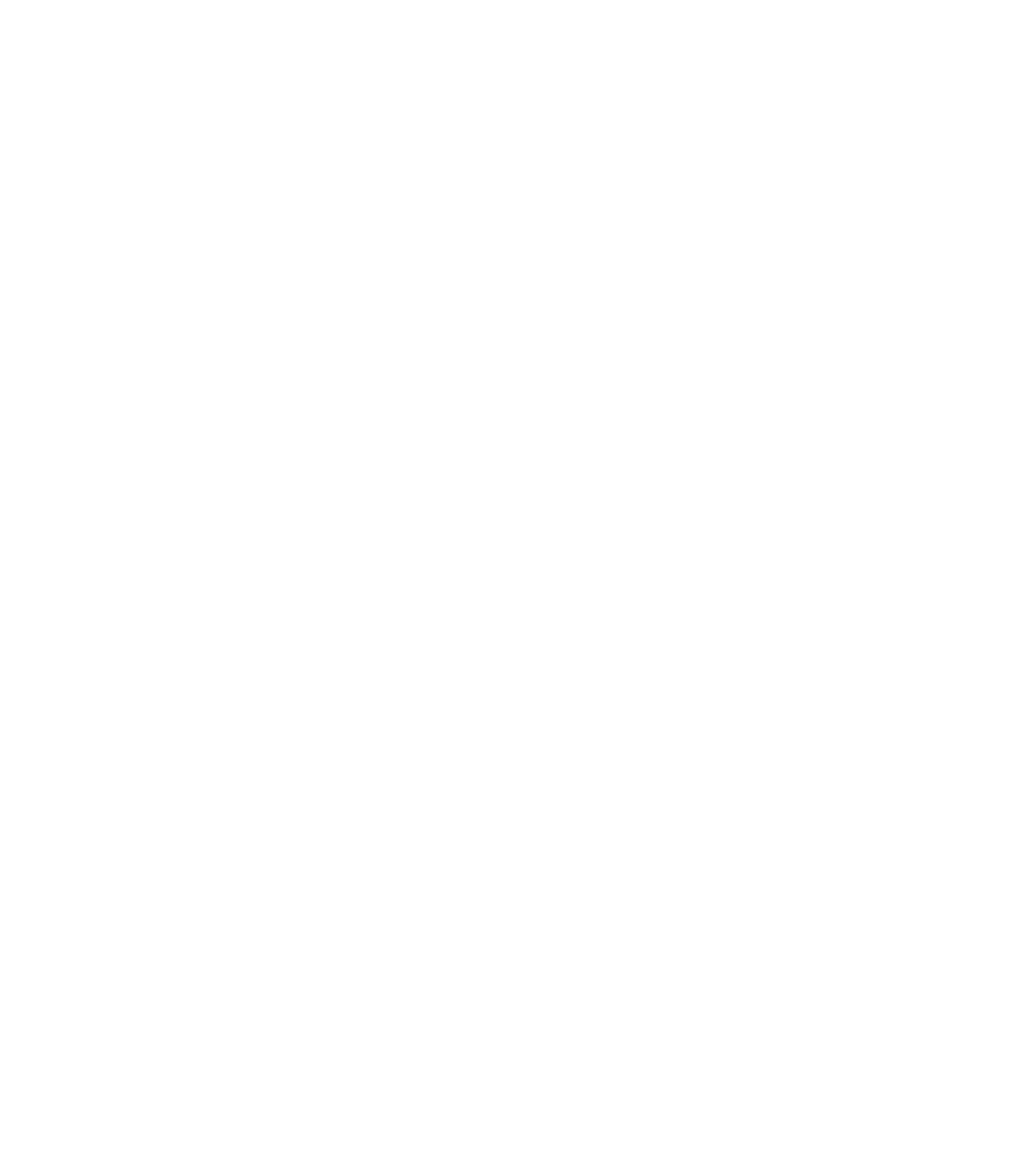
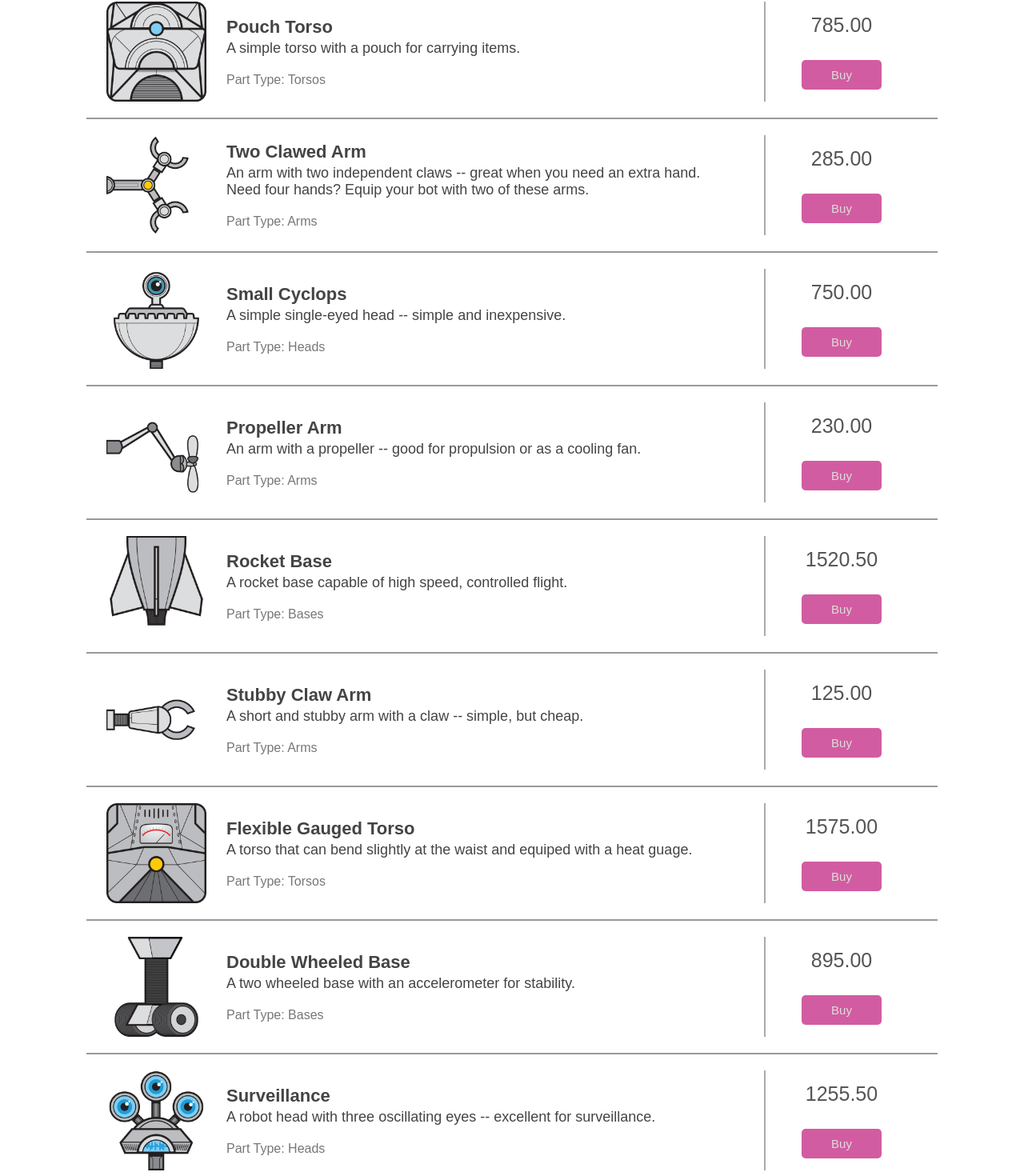
Before and after one commit to aivars-playground/angular_20250514, an Angular app in the folder angular-fundamentals/: page / in a window 1280 px wide. Shown: the part 2222-3692 px from the top of the page at 80% size. Before the commit the page ends 1377 px from the top, so only its background shows below. Built offline with nearby package versions, Linux system fonts and the light colour scheme.

Commit message:
bindings - bind to data

```diff
--- a/angular-fundamentals/src/app/catalogue/catalogue.component.html
+++ b/angular-fundamentals/src/app/catalogue/catalogue.component.html
@@ -8,7 +8,7 @@
   </div>
 
   <ul class="products">
-    <li class="product-item">
+    <li class="product-item" *ngFor="let product of products">
       <div class="product">
         <div class="product-details">
           <img [src]="getRobotPartImageUrl(product)" [alt]="product.name" />
--- a/angular-fundamentals/src/app/catalogue/catalogue.component.ts
+++ b/angular-fundamentals/src/app/catalogue/catalogue.component.ts
@@ -7,18 +7,185 @@ import {IProduct} from './product/product.model';
   styleUrls: ['./catalogue.component.css']
 })
 export class CatalogueComponent {
-  product: IProduct
+
+  products: IProduct[];
 
   constructor() {
-    this.product =   {
+    this.products = [
+      {
         id: 1,
-      description: "A robot head with an unusually large eye and teloscpic neck -- excellent for exploring high spaces.",
+        description:
+          "A robot head with an unusually large eye and teloscpic neck -- excellent for exploring high spaces.",
         name: "Large Cyclops",
         imageName: "head-big-eye.png",
         category: "Heads",
         price: 1220.5,
         discount: 0.2,
-    }
+      },
+      {
+        id: 17,
+        description: "A spring base - great for reaching high places.",
+        name: "Spring Base",
+        imageName: "base-spring.png",
+        category: "Bases",
+        price: 1190.5,
+        discount: 0,
+      },
+      {
+        id: 6,
+        description:
+          "An articulated arm with a claw -- great for reaching around corners or working in tight spaces.",
+        name: "Articulated Arm",
+        imageName: "arm-articulated-claw.png",
+        category: "Arms",
+        price: 275,
+        discount: 0,
+      },
+      {
+        id: 2,
+        description:
+          "A friendly robot head with two eyes and a smile -- great for domestic use.",
+        name: "Friendly Bot",
+        imageName: "head-friendly.png",
+        category: "Heads",
+        price: 945.0,
+        discount: 0.2,
+      },
+      {
+        id: 3,
+        description:
+          "A large three-eyed head with a shredder for a mouth -- great for crushing light medals or shredding documents.",
+        name: "Shredder",
+        imageName: "head-shredder.png",
+        category: "Heads",
+        price: 1275.5,
+        discount: 0,
+      },
+      {
+        id: 16,
+        description:
+          "A single-wheeled base with an accelerometer capable of higher speeds and navigating rougher terrain than the two-wheeled variety.",
+        name: "Single Wheeled Base",
+        imageName: "base-single-wheel.png",
+        category: "Bases",
+        price: 1190.5,
+        discount: 0.1,
+      },
+      {
+        id: 13,
+        description: "A simple torso with a pouch for carrying items.",
+        name: "Pouch Torso",
+        imageName: "torso-pouch.png",
+        category: "Torsos",
+        price: 785,
+        discount: 0,
+      },
+      {
+        id: 7,
+        description:
+          "An arm with two independent claws -- great when you need an extra hand. Need four hands? Equip your bot with two of these arms.",
+        name: "Two Clawed Arm",
+        imageName: "arm-dual-claw.png",
+        category: "Arms",
+        price: 285,
+        discount: 0,
+      },
+
+      {
+        id: 4,
+        description: "A simple single-eyed head -- simple and inexpensive.",
+        name: "Small Cyclops",
+        imageName: "head-single-eye.png",
+        category: "Heads",
+        price: 750.0,
+        discount: 0,
+      },
+      {
+        id: 9,
+        description:
+          "An arm with a propeller -- good for propulsion or as a cooling fan.",
+        name: "Propeller Arm",
+        imageName: "arm-propeller.png",
+        category: "Arms",
+        price: 230,
+        discount: 0.1,
+      },
+      {
+        id: 15,
+        description: "A rocket base capable of high speed, controlled flight.",
+        name: "Rocket Base",
+        imageName: "base-rocket.png",
+        category: "Bases",
+        price: 1520.5,
+        discount: 0,
+      },
+      {
+        id: 10,
+        description: "A short and stubby arm with a claw -- simple, but cheap.",
+        name: "Stubby Claw Arm",
+        imageName: "arm-stubby-claw.png",
+        category: "Arms",
+        price: 125,
+        discount: 0,
+      },
+      {
+        id: 11,
+        description:
+          "A torso that can bend slightly at the waist and equiped with a heat guage.",
+        name: "Flexible Gauged Torso",
+        imageName: "torso-flexible-gauged.png",
+        category: "Torsos",
+        price: 1575,
+        discount: 0,
+      },
+      {
+        id: 14,
+        description: "A two wheeled base with an accelerometer for stability.",
+        name: "Double Wheeled Base",
+        imageName: "base-double-wheel.png",
+        category: "Bases",
+        price: 895,
+        discount: 0,
+      },
+      {
+        id: 5,
+        description:
+          "A robot head with three oscillating eyes -- excellent for surveillance.",
+        name: "Surveillance",
+        imageName: "head-surveillance.png",
+        category: "Heads",
+        price: 1255.5,
+        discount: 0,
+      },
+      {
+        id: 8,
+        description: "A telescoping arm with a grabber.",
+        name: "Grabber Arm",
+        imageName: "arm-grabber.png",
+        category: "Arms",
+        price: 205.5,
+        discount: 0,
+      },
+      {
+        id: 12,
+        description: "A less flexible torso with a battery gauge.",
+        name: "Gauged Torso",
+        imageName: "torso-gauged.png",
+        category: "Torsos",
+        price: 1385,
+        discount: 0,
+      },
+      {
+        id: 18,
+        description:
+          "An inexpensive three-wheeled base. only capable of slow speeds and can only function on smooth surfaces.",
+        name: "Triple Wheeled Base",
+        imageName: "base-triple-wheel.png",
+        category: "Bases",
+        price: 700.5,
+        discount: 0,
+      },
+    ]
   }
 
   getRobotPartImageUrl(product: IProduct): string {
```
Also changed, not shown: 1 other file (tests, documents, lock files or other folders). Lines whose indentation alone changed are shown as unchanged.
